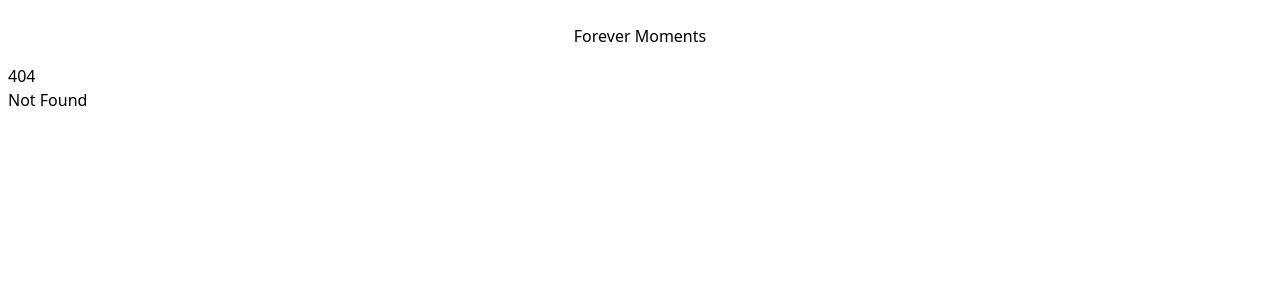
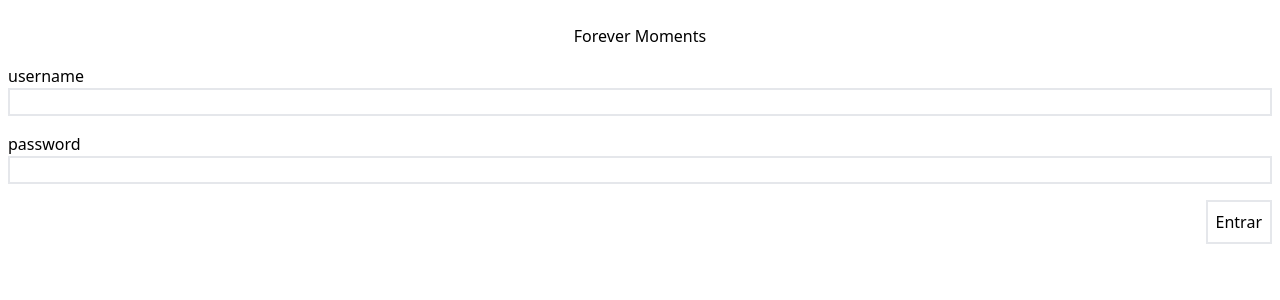
Before and after one commit to Code-Mondays/forever-memories, a SvelteKit app: page /login in a window 1280 px wide. Before the commit this address had no page. Shown: the top 300 px of the page. Built offline with nearby package versions, Linux system fonts and the light colour scheme.

Commit message:
add login page

```diff
--- /dev/null
+++ b/src/routes/login/+page.svelte
@@ -0,0 +1,45 @@
+<script lang="ts">
+  import { goto } from "$app/navigation";
+  import { LOCALSTORAGE_USERNAME } from "../../constants";
+
+  let username = "";
+  let password = "";
+
+  const handleLogin = (event: SubmitEvent) => {
+    event.preventDefault();
+    console.log(username, password);
+    window.localStorage.setItem(LOCALSTORAGE_USERNAME, username);
+
+    goto("/");
+  };
+</script>
+
+<div>
+  <form on:submit={handleLogin}>
+    <div class="flex flex-col mb-4">
+      <label for="username-field">username</label>
+      <input
+        bind:value={username}
+        name="username"
+        type="email"
+        id="username-field"
+        class="border-2"
+      />
+    </div>
+
+    <div class="flex flex-col mb-4">
+      <label for="password-field">password</label>
+      <input
+        bind:value={password}
+        name="password"
+        type="password"
+        id="password-field"
+        class="border-2"
+      />
+    </div>
+
+    <div class="flex justify-end">
+      <button type="submit" class="p-2 border-2">Entrar</button>
+    </div>
+  </form>
+</div>
```
